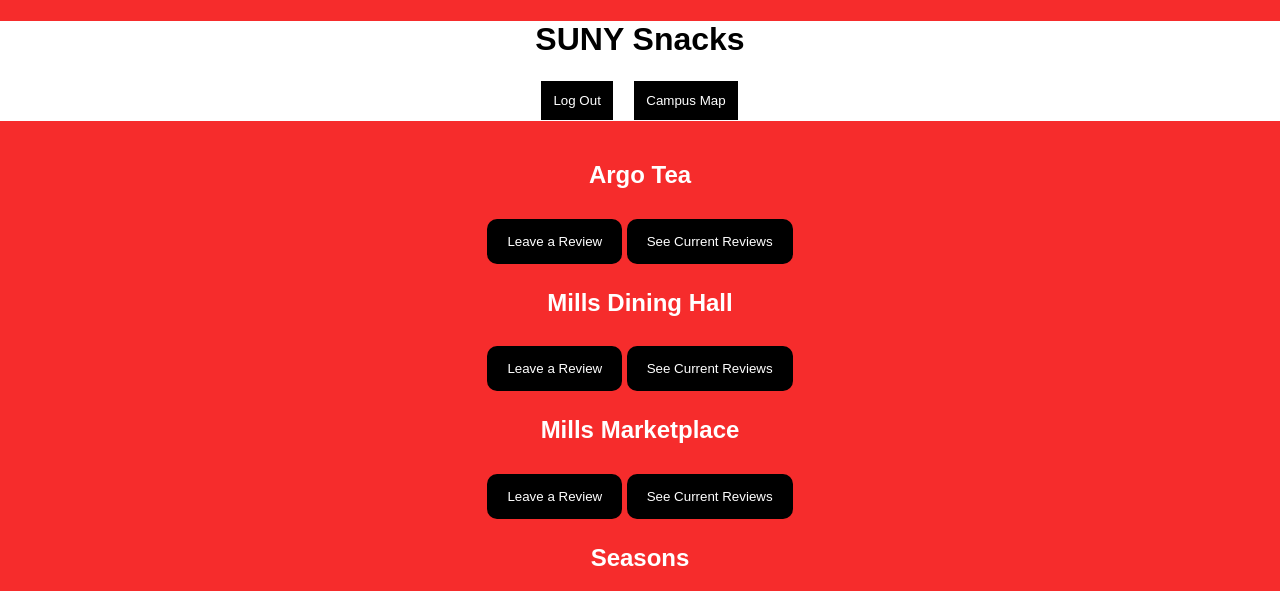
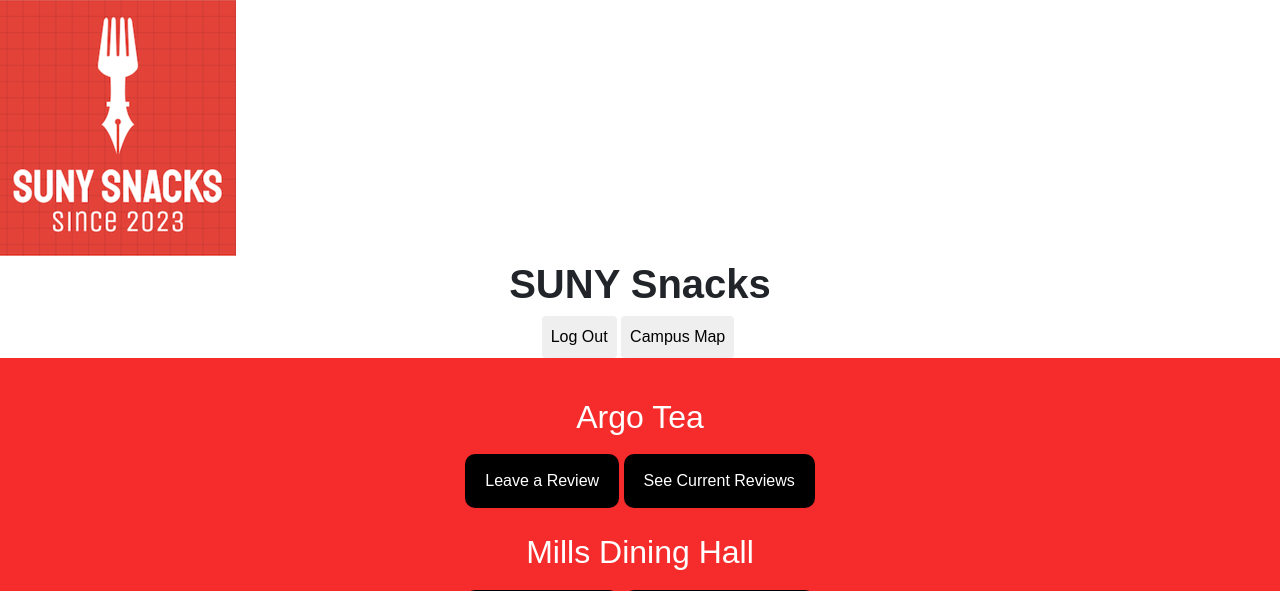
Before and after one commit to aston-evans/sunysnacks, a FastAPI app: template py_src/templates/menu.html in a window 1280 px wide. Shown: the top 591 px of the page. Run offline with FastAPI, Linux system fonts and the light colour scheme; the template is opened without the code that fills it, so the values that code supplies are empty.

Commit message:
began adding boostrap within this page, also added an icon on the top left. need to fix positioning

```diff
--- a/py_src/templates/menu.html
+++ b/py_src/templates/menu.html
@@ -4,6 +4,7 @@
 <head>
   <meta name="viewport" content="width=device-width, initial-scale=1.0">
   <meta charset="utf-8">
+  <link rel="stylesheet" href="https://cdn.jsdelivr.net/npm/bootstrap@4.1.3/dist/css/bootstrap.min.css" integrity="sha384-MCw98/SFnGE8fJT3GXwEOngsV7Zt27NXFoaoApmYm81iuXoPkFOJwJ8ERdknLPMO" crossorigin="anonymous">
   <link rel="stylesheet" href="{{ url_for('static', path='/styles/menu.css') }}"/> <!--"../static/styles/menu.css" -->
   <link rel="icon" href="../static/images/favicon.ico" type="image/x-icon">
   <title>SUNY Snacks - Menu</title>
@@ -11,11 +12,16 @@
 </head>
 
 <body>
-  <div class="header">
-    <h1 class="title">SUNY Snacks</h1>
-    <button class="logout-button" onclick="location.href='auth/login'">Log Out</button>
-    <button class="map-button" onclick="location.href='/map'">Campus Map</button>
-
+  <script src="https://code.jquery.com/jquery-3.3.1.slim.min.js" integrity="sha384-q8i/X+965DzO0rT7abK41JStQIAqVgRVzpbzo5smXKp4YfRvH+8abtTE1Pi6jizo" crossorigin="anonymous"></script>
+  <script src="https://cdn.jsdelivr.net/npm/popper.js@1.14.3/dist/umd/popper.min.js" integrity="sha384-ZMP7rVo3mIykV+2+9J3UJ46jBk0WLaUAdn689aCwoqbBJiSnjAK/l8WvCWPIPm49" crossorigin="anonymous"></script>
+  <script src="https://cdn.jsdelivr.net/npm/bootstrap@4.1.3/dist/js/bootstrap.min.js" integrity="sha384-ChfqqxuZUCnJSK3+MXmPNIyE6ZbWh2IMqE241rYiqJxyMiZ6OW/JmZQ5stwEULTy" crossorigin="anonymous"></script>
+  <div class="text-left bg-white">
+    <img class="mb-1" src="../../static/images/favicon.ico" id="logo" alt="logo">
+    <div class="text-center">
+    <h1 class="title"><strong>SUNY Snacks</strong></h1>
+    <button class="btn p-2" id="logout" onclick="location.href='auth/login'">Log Out</button>
+    <button class="btn p-2 mr-1" id="map" onclick="location.href='/map'">Campus Map</button>
+  </div>
   </div>
 
   <div class="content">
```
